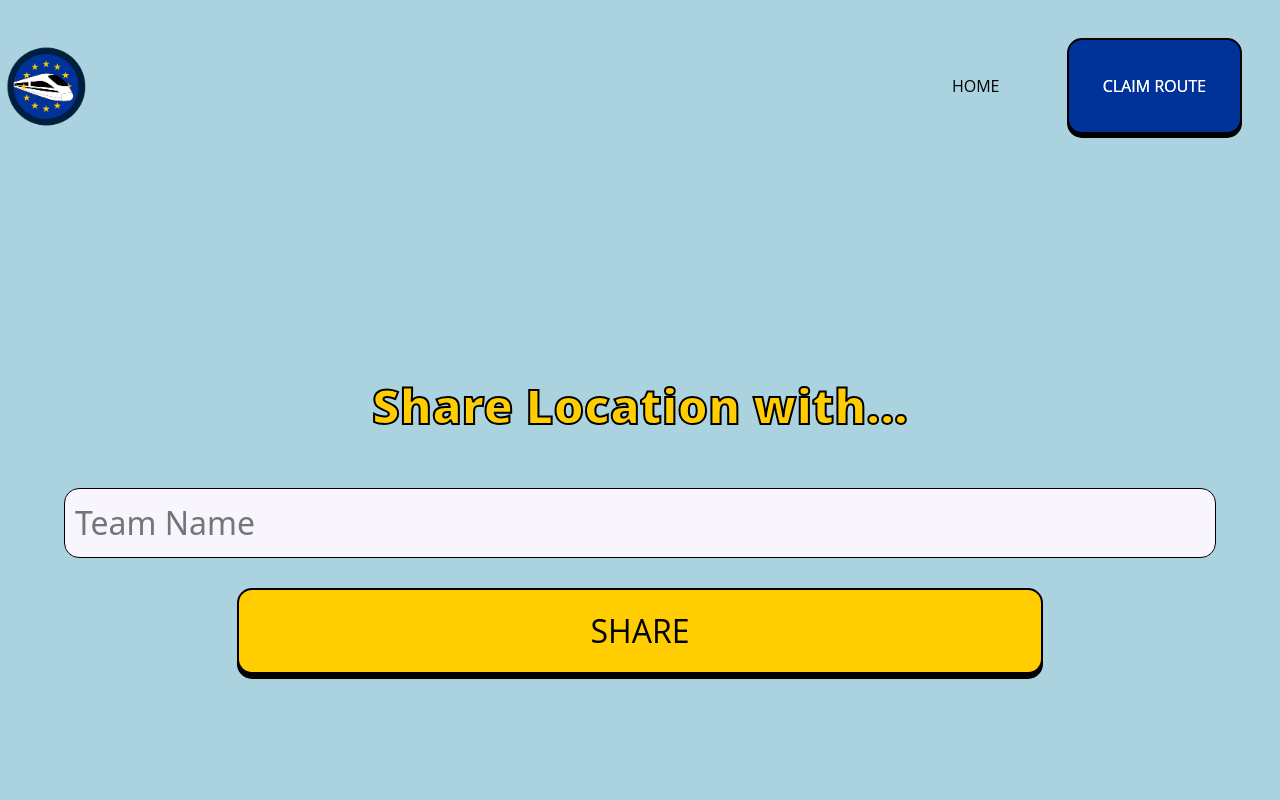
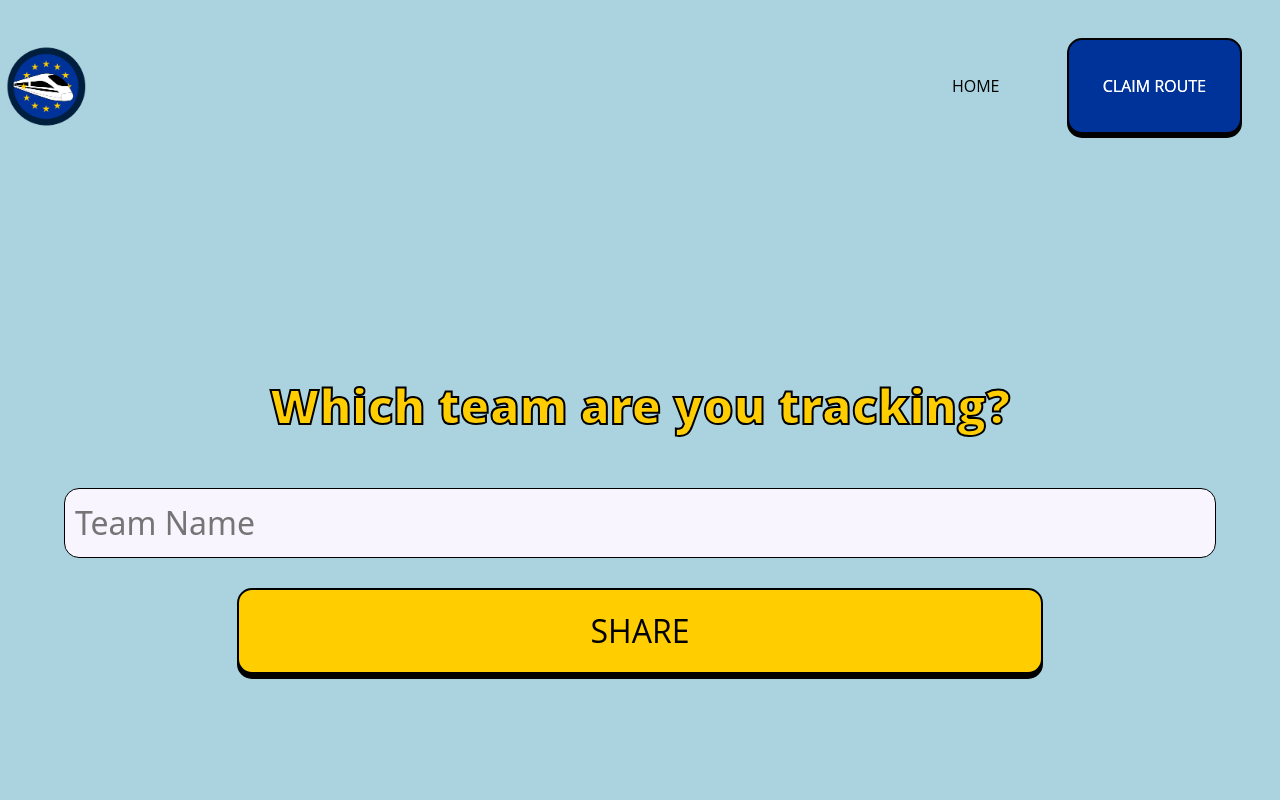
Before and after one commit to malabasterr/TTRL, a React (Create React App) app in the folder frontend/: page /ShareLocation in a window 1280 px wide. Shown: the top 800 px of the page. Built offline with nearby package versions, Linux system fonts and the light colour scheme.

Commit message:
change wording on location page

```diff
--- a/frontend/src/pages/forms/ShareLocationPage.js
+++ b/frontend/src/pages/forms/ShareLocationPage.js
@@ -7,7 +7,7 @@ function ShareLocationPage() {
     <div className='formBackground'>
       <div className="formContainer" >
         <div className="claimRouteTitleContainer">
-          <label className='formTitle'>Share Location with...</label>
+          <label className='formTitle'>Which team are you tracking?</label>
         </div>
 
         <div className="formBoxContainer">
```
